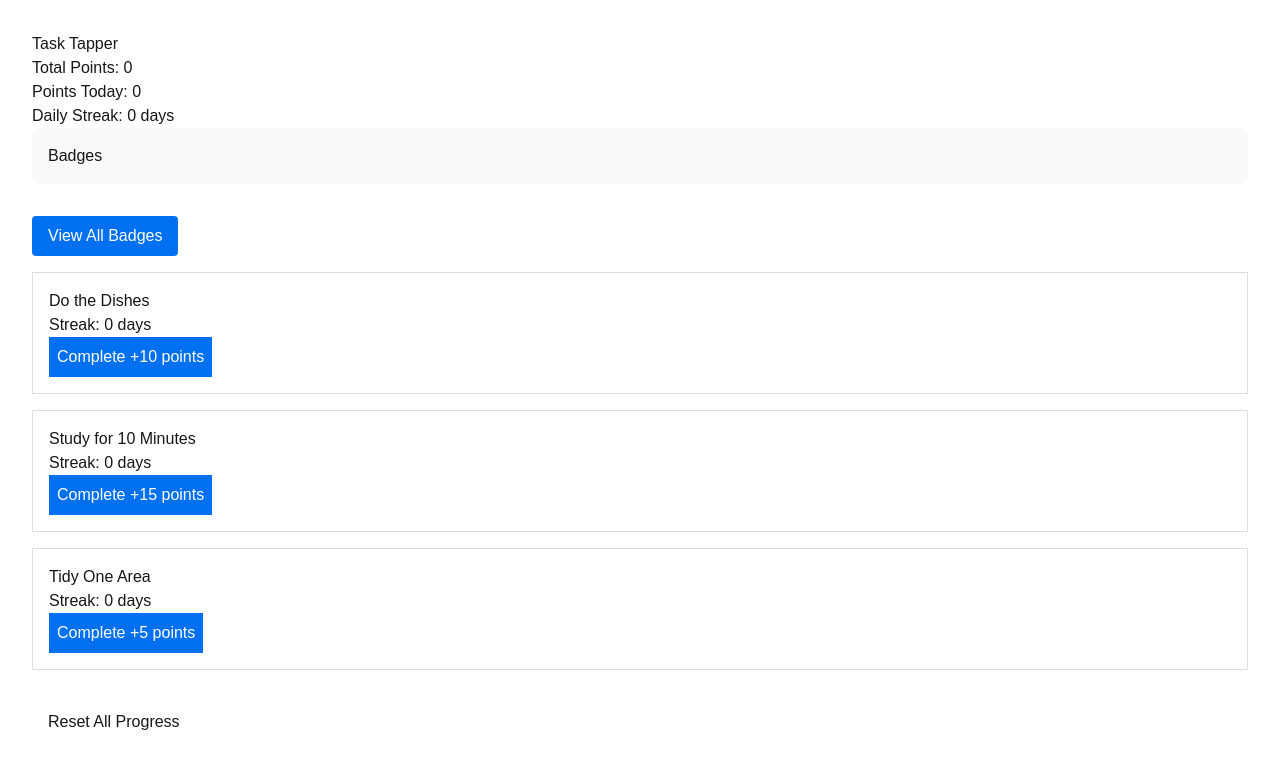
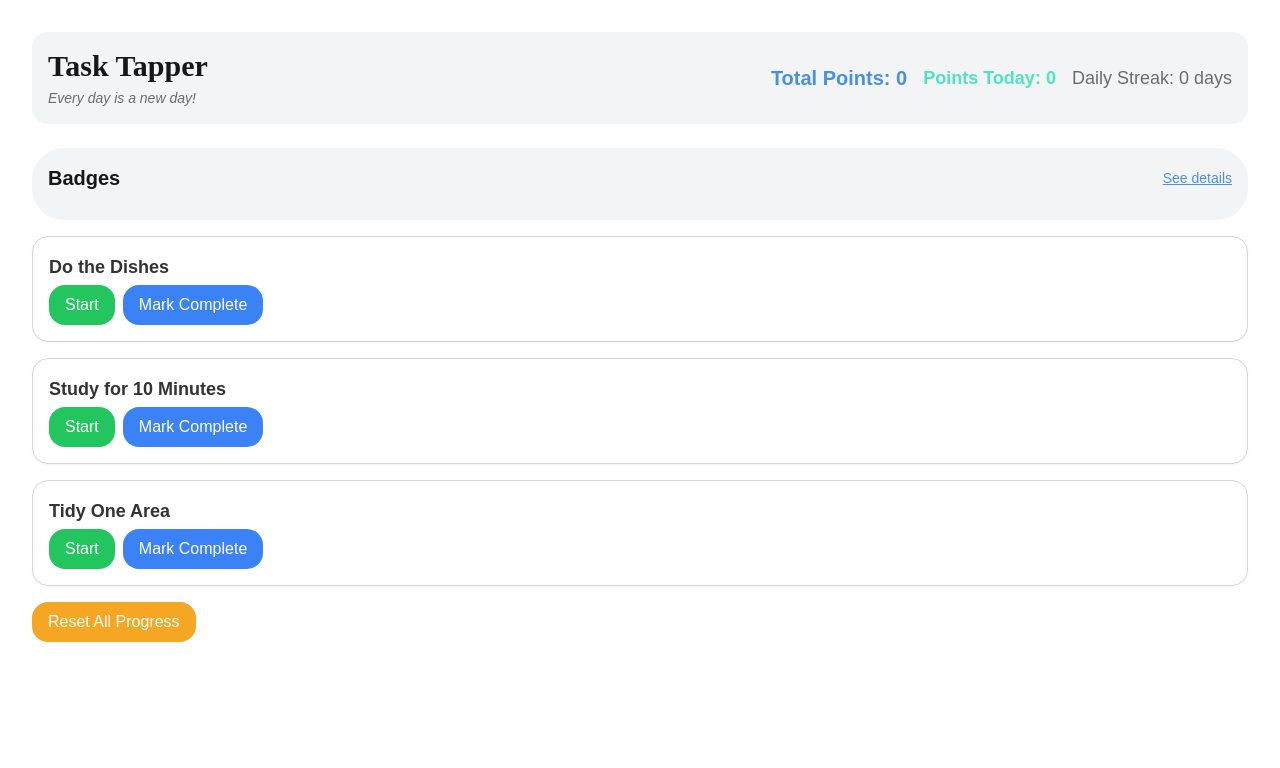
Before and after one commit to Vertfromage/task-tapper, a Next.js app: page / in a window 1280 px wide. Shown: the top 768 px of the page. Built offline with nearby package versions, Linux system fonts and the light colour scheme.

Commit message:
improved styling and added new feature timer

```diff
--- a/src/app/components/Badges.tsx
+++ b/src/app/components/Badges.tsx
@@ -1,5 +1,6 @@
 // components/Badges.tsx
 import { Badge, Task } from "./types";
+import Link from "next/link";
 
 interface BadgesProps {
   badges: Badge[];
@@ -7,39 +8,76 @@ interface BadgesProps {
 
 // Define badge criteria
 // Define badge data without conditions for local storage compatibility
-export const badgeData: Omit<Badge, 'condition'>[] = [
-    { id: 1, name: "First Completion", emoji: "🏅", description: "Complete any task for the first time.", isUnlocked: false },
-    { id: 2, name: "Dedicated", emoji: "🏆", description: "Complete all tasks in a single day.", isUnlocked: false },
-    { id: 3, name: "Streak Starter", emoji: "🔥", description: "Reach a 3-day streak on any task.", isUnlocked: false },
-    { id: 4, name: "High Achiever", emoji: "💯", description: "Reach 100 total points.", isUnlocked: false }
+export const badgeData: Omit<Badge, "condition">[] = [
+  {
+    id: 1,
+    name: "First Completion",
+    emoji: "🏅",
+    description: "Complete any task for the first time.",
+    isUnlocked: false,
+  },
+  {
+    id: 2,
+    name: "Dedicated",
+    emoji: "🏆",
+    description: "Complete all tasks in a single day.",
+    isUnlocked: false,
+  },
+  {
+    id: 3,
+    name: "Streak Starter",
+    emoji: "🔥",
+    description: "Reach a 3-day streak on any task.",
+    isUnlocked: false,
+  },
+  {
+    id: 4,
+    name: "High Achiever",
+    emoji: "💯",
+    description: "Reach 100 total points.",
+    isUnlocked: false,
+  },
 ];
 
 // Define conditions separately
 export const badgeConditions: Record<number, (tasks: Task[]) => boolean> = {
   // Badge 1: "First Completion" - unlock if any task is completed for the first time
-    1: (tasks) => tasks.some(task => task.completedToday && task.streak === 1),
+  1: (tasks) => tasks.some((task) => task.completedToday && task.streak === 1),
 
   // Badge 2: "Dedicated" - unlock if all tasks are completed for the day
-    2: (tasks) => tasks.every(task => task.completedToday),
+  2: (tasks) => tasks.every((task) => task.completedToday),
 
   // Badge 3: "Streak Starter" - unlock if at least one task has a 3-day streak
-    3: (tasks) => tasks.some(task => task.streak >= 3),
+  3: (tasks) => tasks.some((task) => task.streak >= 3),
 
   // Badge 4: "High Achiever" - unlock if total points across tasks reach 100 or more
   4: (tasks) => tasks.reduce((total, task) => total + task.points, 0) >= 100,
 };
 
-
-
 export default function Badges({ badges }: BadgesProps) {
   return (
-        <div style={{ marginBottom: '1rem', padding: '1rem', backgroundColor: '#f9f9f9', borderRadius: '8px' }}>
-            <h3>Badges</h3>
-            <div>
+    <div className="mb-4 p-4 bg-gray-100 rounded-2xl">
+      <div className="flex justify-between items-center mb-3">
+        <h3 className="text-xl font-semibold">Badges</h3>
+        <Link
+          href="/badges"
+          className="text-sm text-primary hover:text-primary-dark underline"
+        >
+          See details
+        </Link>
+      </div>
+      <div className="flex flex-wrap gap-2">
         {badges.map((badge) =>
           badge.isUnlocked ? (
-                        <span key={badge.id} style={{ marginRight: '1rem', padding: '0.5rem', backgroundColor: '#FFD700', borderRadius: '4px' }}>
+            <span
+              key={badge.id}
+              className="relative group px-2 py-1 bg-yellow-400 text-black rounded-md shadow-sm cursor-default focus:outline-none"
+              tabIndex={0}
+            >
+              {badge.emoji}
+              <span className="absolute bottom-full left-1/2 transform -translate-x-1/2 mb-1 hidden group-hover:flex group-focus:flex px-2 py-1 text-xs text-white bg-black rounded-md whitespace-nowrap shadow-lg">
                 {badge.name}
+              </span>
             </span>
           ) : null
         )}
--- a/src/app/components/TaskItem.tsx
+++ b/src/app/components/TaskItem.tsx
@@ -1,31 +1,87 @@
-// components/TaskItem.tsx
-"use client";
-
+import { useState, useEffect } from "react";
 import { Task } from "./types";
 
 interface TaskItemProps {
   task: Task;
   onComplete: () => void;
+  updateTaskTime: (taskId: number, elapsedTime: number) => void;
 }
 
-export default function TaskItem({ task, onComplete }: TaskItemProps) {
+export default function TaskItem({
+  task,
+  onComplete,
+  updateTaskTime,
+}: TaskItemProps) {
+  const [elapsedTime, setElapsedTime] = useState(task.elapsedTime || 0);
+  const [isRunning, setIsRunning] = useState(task.isRunning || false);
+  const [timer, setTimer] = useState<NodeJS.Timeout | null>(null);
+
+  const startTimer = () => {
+    if (!isRunning) {
+      setIsRunning(true);
+      setTimer(setInterval(() => setElapsedTime((prev) => prev + 1), 1000));
+    }
+  };
+
+  const stopTimer = () => {
+    if (isRunning && timer) {
+      clearInterval(timer);
+      setTimer(null);
+      setIsRunning(false);
+      updateTaskTime(task.id, elapsedTime); // Save the time on stop
+    }
+  };
+
+  const markComplete = () => {
+    stopTimer();
+    onComplete();
+  };
+
+  useEffect(() => {
+    return () => {
+      if (timer) clearInterval(timer); // Cleanup timer on unmount
+    };
+  }, [timer]);
+
   return (
-        <div style={{ margin: '1rem 0', padding: '1rem', border: '1px solid #ddd' }}>
-            <p>{task.name}</p>
-            <p>Streak: {task.streak} {task.streak === 1 ? "day" : "days"}</p>
+    <div className="my-4 p-4 border border-gray-300 rounded-lg shadow-sm">
+      <p className="text-lg font-semibold text-text mb-1">{task.name}</p>
+      {task.streak>0 && <p className="text-sm text-text-muted mb-1">Streak: {task.streak} days</p>}
+      {elapsedTime >0 && <p className="text-sm text-text-muted mb-1">
+        Elapsed Time: {elapsedTime || 0} seconds
+      </p>}
+
+      <div className="flex gap-2">
+        {!task.completedToday && (
+          <>
+            {!isRunning ? <button
+              onClick={startTimer}
+              className="px-4 py-2 bg-green-500 text-white rounded-lg"
+              disabled={isRunning}
+            >
+              Start
+            </button> :
             <button
-                onClick={onComplete}
-                disabled={task.completedToday}
-                style={{
-                    backgroundColor: task.completedToday ? '#ddd' : '#0070f3',
-                    color: '#fff',
-                    padding: '0.5rem',
-                    border: 'none',
-                    cursor: task.completedToday ? 'default' : 'pointer',
-                }}
+              onClick={stopTimer}
+              className="px-4 py-2 bg-yellow-500 text-white rounded-lg"
+              disabled={!isRunning}
             >
-                {task.completedToday ? "Completed" : `Complete +${task.points} points`}
+              Stop
+            </button>}
+          </>
+        )}
+
+        <button
+          onClick={markComplete}
+          className={`px-4 py-2 rounded-lg ${
+            task.completedToday
+              ? "bg-green-500 text-white"
+              : "bg-blue-500 text-white"
+          }`}
+        >
+          {task.completedToday ? "Complete! 🎉" : "Mark Complete"}
         </button>
+      </div>
     </div>
   );
 }
--- a/src/app/components/TaskList.tsx
+++ b/src/app/components/TaskList.tsx
@@ -13,21 +13,33 @@ interface TaskListProps {
   onAllTasksComplete: () => void;
 }
 
-export default function TaskList({ tasks, setTasks, onComplete, onAllTasksComplete }: TaskListProps) {
-    // Check if all tasks are completed
+export default function TaskList({
+  tasks,
+  setTasks,
+  onComplete,
+  onAllTasksComplete,
+}: TaskListProps) {
   useEffect(() => {
-        const allCompleted = tasks.every(task => task.completedToday);
+    const allCompleted = tasks.every((task) => task.completedToday);
     if (allCompleted && tasks.length > 0) {
-            onAllTasksComplete(); // Trigger streak update only if all tasks are completed
+      onAllTasksComplete();
     }
   }, [tasks, onAllTasksComplete]);
 
+  // Update elapsed time for each task when the timer stops
+  const updateTaskTime = (taskId: number, elapsedTime: number) => {
+    setTasks((prevTasks) =>
+      prevTasks.map((task) =>
+        task.id === taskId ? { ...task, elapsedTime } : task
+      )
+    );
+  };
 
   const completeTask = (taskId: number, points: number) => {
     const today = new Date().toISOString().split("T")[0];
 
-        setTasks(prevTasks =>
-            prevTasks.map(task => {
+    setTasks((prevTasks) =>
+      prevTasks.map((task) => {
         if (task.id === taskId && task.lastCompletedDate !== today) {
           let newStreak = task.streak;
 
@@ -37,17 +49,22 @@ export default function TaskList({ tasks, setTasks, onComplete, onAllTasksComple
             yesterday.setDate(yesterday.getDate() - 1);
             const yesterdayString = yesterday.toISOString().split("T")[0];
 
-                        newStreak = task.lastCompletedDate === yesterdayString ? task.streak + 1 : 1;
+            newStreak =
+              task.lastCompletedDate === yesterdayString ? task.streak + 1 : 1;
           } else {
-                        // If it's the first time completing, initialize streak
-                        newStreak = 1;
+            newStreak = 1; // Initialize streak if first completion
           }
 
+          // Reset elapsedTime after completion and update average time
           return {
             ...task,
             completedToday: true,
             lastCompletedDate: today,
             streak: newStreak,
+            time: task.time
+              ? (task.time + (task.elapsedTime || 0)) / 2
+              : task.elapsedTime || 0,
+            elapsedTime: 0, // Reset elapsed time after completion
           };
         }
         return task;
@@ -58,9 +75,14 @@ export default function TaskList({ tasks, setTasks, onComplete, onAllTasksComple
   };
 
   return (
-        <div>
+    <div className="space-y-4">
       {tasks.map((task) => (
-                <TaskItem key={task.id} task={task} onComplete={() => completeTask(task.id, task.points)} />
+        <TaskItem
+          key={task.id}
+          task={task}
+          onComplete={() => completeTask(task.id, task.points)}
+          updateTaskTime={updateTaskTime} // Pass down function to update elapsed time
+        />
       ))}
     </div>
   );
--- /dev/null
+++ b/src/app/components/helpers/time.ts
@@ -0,0 +1,13 @@
+export function isNotToday(date: string | null): boolean {
+    if(!date){
+        return true;
+    }
+
+    const today = new Date();
+    today.setHours(0, 0, 0, 0); // Set time to midnight to only compare dates
+
+    const comparisonDate = new Date(date);
+    comparisonDate.setHours(0, 0, 0, 0); // Set time to midnight
+
+    return comparisonDate.getTime() !== today.getTime();
+  }
--- a/src/app/components/initialTasks.tsx
+++ b/src/app/components/initialTasks.tsx
@@ -3,7 +3,7 @@
 import { Task } from "./types";
 
 export const initialTasks: Task[] = [
-    { id: 1, name: "Do the Dishes", points: 10, streak: 0, lastCompletedDate: null, completedToday: false },
-    { id: 2, name: "Study for 10 Minutes", points: 15, streak: 0, lastCompletedDate: null, completedToday: false },
-    { id: 3, name: "Tidy One Area", points: 5, streak: 0, lastCompletedDate: null, completedToday: false },
+    { id: 1, name: "Do the Dishes", points: 10, streak: 0, lastCompletedDate: null, completedToday: false, time:15 },
+    { id: 2, name: "Study for 10 Minutes", points: 15, streak: 0, lastCompletedDate: null, completedToday: false, time:15 },
+    { id: 3, name: "Tidy One Area", points: 5, streak: 0, lastCompletedDate: null, completedToday: false , time:15},
 ];
--- a/src/app/page.tsx
+++ b/src/app/page.tsx
@@ -8,21 +8,31 @@ import { badgeData, badgeConditions } from "./components/Badges";
 import { Badge, Task } from "./components/types";
 import Link from "next/link";
 import { initialTasks } from "./components/initialTasks";
-
+import { isNotToday } from "./components/helpers/time";
 
 export default function Home() {
   const [totalPoints, setTotalPoints] = useState<number>(0);
   const [pointsToday, setPointsToday] = useState<number>(0);
   const [streak, setStreak] = useState<number>(0);
-  const [lastCompletedDate, setLastCompletedDate] = useState<string | null>(null);
+  const [lastCompletedDate, setLastCompletedDate] = useState<string | null>(
+    null
+  );
   const [badges, setBadges] = useState<Badge[]>([]);
   // const [newBadge, setNewBadge] = useState<Badge | null>(null);
 
   const [tasks, setTasks] = useState<Task[]>(initialTasks); // Start with initialTasks
 
+  // Load tasks from localStorage on client, update for today
   useEffect(() => {
     const savedTasks = JSON.parse(localStorage.getItem("tasks") || "null");
-      if (savedTasks) setTasks(savedTasks); // Load tasks from localStorage on client
+    const updatedTasks = savedTasks?.map((task: Task) => {
+      if (isNotToday(task.lastCompletedDate)) {
+        task.completedToday = false;
+      }
+      return task;
+    });
+
+    if (updatedTasks) setTasks(updatedTasks);
   }, []);
 
   useEffect(() => {
@@ -31,18 +41,24 @@ export default function Home() {
 
   useEffect(() => {
     // Load badges from localStorage initially or use default badge data
-  const savedBadges = JSON.parse(localStorage.getItem("badges") || "null") || badgeData;
+    const savedBadges =
+      JSON.parse(localStorage.getItem("badges") || "null") || badgeData;
 
     // Evaluate each badge's condition using the updated tasks data
-  const updatedBadges = savedBadges.map((badge: Omit<Badge, 'condition'>): Badge => {
-    if (badgeConditions[badge.id] && !badge.isUnlocked && badgeConditions[badge.id](tasks)) {
+    const updatedBadges = savedBadges.map(
+      (badge: Omit<Badge, "condition">): Badge => {
+        if (
+          badgeConditions[badge.id] &&
+          !badge.isUnlocked &&
+          badgeConditions[badge.id](tasks)
+        ) {
           // setNewBadge(badge); // Trigger popup for this badge
           return { ...badge, isUnlocked: true }; // Unlock the badge
         }
 
         return badge;
-  });
-
+      }
+    );
 
     // Only update `badges` if there's a change to avoid infinite loops
     if (JSON.stringify(updatedBadges) !== JSON.stringify(badges)) {
@@ -51,14 +67,13 @@ useEffect(() => {
     }
   }, [tasks]); // Depend only on `tasks` to trigger the effect
 
-
   const handleTaskComplete = (points: number) => {
-    setTotalPoints(prev => {
+    setTotalPoints((prev) => {
       const newTotal = prev + points;
       localStorage.setItem("totalPoints", newTotal.toString());
       return newTotal;
     });
-    setPointsToday(prev => {
+    setPointsToday((prev) => {
       const newPointsToday = prev + points;
       localStorage.setItem("pointsToday", newPointsToday.toString());
       return newPointsToday;
@@ -89,29 +104,28 @@ useEffect(() => {
   };
 
   return (
-    <main style={{ padding: "2rem" }}>
-      <h1>Task Tapper</h1>
-      <h2>Total Points: {totalPoints}</h2>
-      <h3>Points Today: {pointsToday}</h3>
-      <h3>
+    <main className="p-8">
+      <div className="flex flex-col md:flex-row items-center justify-between bg-gray-100 p-4 rounded-lg mb-6">
+        <div className="text-center md:text-left">
+          <h1 className="text-3xl font-display font-semibold">Task Tapper</h1>
+          <p className="text-sm text-text-muted italic mt-1">
+            Every day is a new day!
+          </p>
+        </div>
+        <div className="flex flex-wrap items-center gap-4 mt-2 md:mt-0">
+          <h2 className="text-xl font-semibold text-primary">
+            Total Points: {totalPoints}
+          </h2>
+          <h3 className="text-lg font-semibold text-secondary">
+            Points Today: {pointsToday}
+          </h3>
+          <h3 className="text-lg text-text-muted">
             Daily Streak: {streak} {streak === 1 ? "day" : "days"}
           </h3>
+        </div>
+      </div>
+
       <Badges badges={badges} />
-      <Link href="/badges">
-        <button
-          style={{
-            marginTop: "1rem",
-            padding: "0.5rem 1rem",
-            borderRadius: "4px",
-            backgroundColor: "#0070f3",
-            color: "#fff",
-            border: "none",
-            cursor: "pointer",
-          }}
-        >
-          View All Badges
-        </button>
-      </Link>
       <TaskList
         tasks={tasks}
         setTasks={setTasks}
@@ -120,7 +134,7 @@ useEffect(() => {
       />
       <button
         onClick={clearLocalStorage}
-        style={{ marginTop: "1rem", padding: "0.5rem 1rem" }}
+        className="mt-4 px-4 py-2 bg-accent text-white rounded-lg hover:bg-accent-dark"
       >
         Reset All Progress
       </button>
--- a/tailwind.config.ts
+++ b/tailwind.config.ts
@@ -9,11 +9,55 @@ const config: Config = {
   theme: {
     extend: {
       colors: {
-        background: "var(--background)",
-        foreground: "var(--foreground)",
+        background: "var(--background)", // Primary background color
+        foreground: "var(--foreground)", // Primary foreground color
+        primary: {
+          DEFAULT: "#4A90E2",          // Main action color
+          dark: "#357ABD",             // Darker shade for hovers
+          light: "#6BB5FF",            // Lighter shade for highlights
+        },
+        secondary: {
+          DEFAULT: "#50E3C2",          // Secondary action color
+          dark: "#30B596",
+          light: "#7FF5D4",
+        },
+        accent: {
+          DEFAULT: "#F5A623",          // Accent color
+          dark: "#D58A1A",
+          light: "#FFD19F",
+        },
+        text: {
+          DEFAULT: "#333333",          // Primary text color
+          muted: "#6C6C6C",            // Less prominent text
+          light: "#999999",            // Placeholder text
+        },
+        success: "#29C775",            // Success notifications
+        warning: "#FFAA00",            // Warnings
+        danger: "#FF4D4D",             // Errors
+      },
+      fontFamily: {
+        sans: ["Inter", "sans-serif"],
+        display: ["Roboto Slab", "serif"], // Display fonts for headings
+      },
+      spacing: {
+        18: "4.5rem",                   // Useful for medium padding/margins
+        36: "9rem",                     // Extra-large spacing for sections
+        72: "18rem",                    // Larger spacing for bigger components
+      },
+      borderRadius: {
+        lg: "1rem",                    // Large rounded corners
+        xl: "1.5rem",                  // Extra-large rounded corners
+        "2xl": "2rem",                 // Smooth for big buttons
+      },
+      boxShadow: {
+        sm: "0 1px 2px rgba(0, 0, 0, 0.05)",    // Subtle shadow for cards
+        DEFAULT: "0 1px 3px rgba(0, 0, 0, 0.1), 0 1px 2px rgba(0, 0, 0, 0.06)",
+        lg: "0 10px 15px rgba(0, 0, 0, 0.1), 0 4px 6px rgba(0, 0, 0, 0.05)",
+        xl: "0 20px 25px rgba(0, 0, 0, 0.15), 0 10px 10px rgba(0, 0, 0, 0.04)",  // Richer depth for modals
       },
     },
   },
   plugins: [],
 };
+
 export default config;
```
Also changed, not shown: src/app/components/Badge.tsx (+18 -16 lines), src/app/components/BadgePopup.tsx (+14 -26 lines), src/app/components/types.ts (+8 -1 lines). Lines whose indentation alone changed are shown as unchanged.
